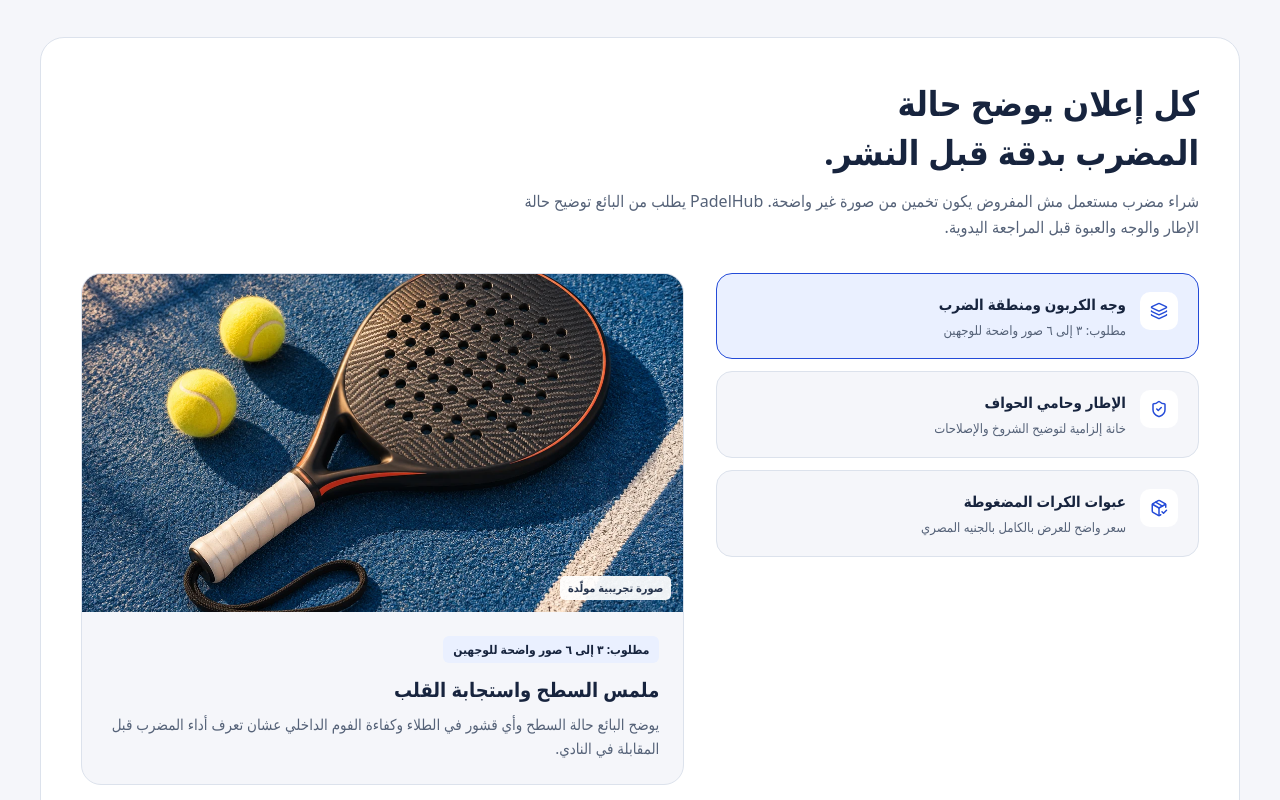
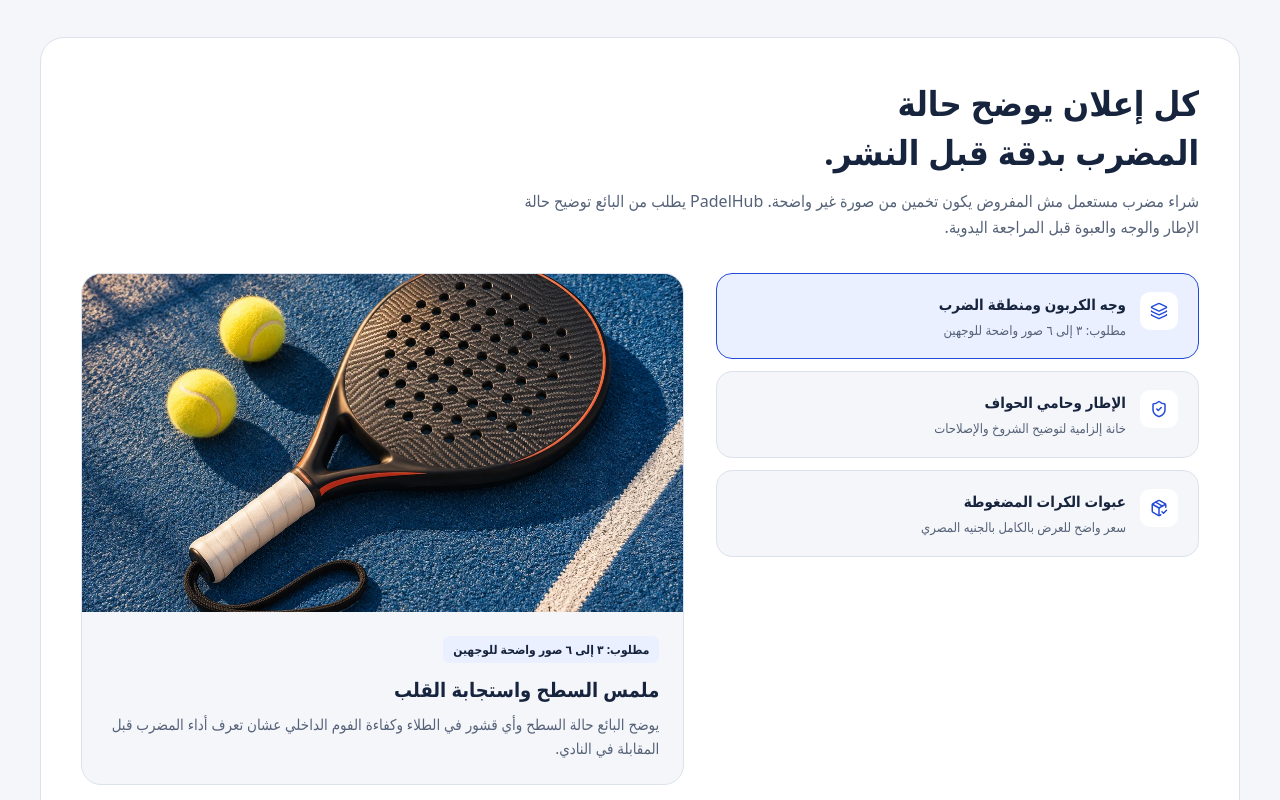
Before and after one commit to zeyadkhaled2/padel-hub, a Next.js app: page /ar in a window 1280 px wide. Shown: the part 1459-2259 px from the top of the page. Built offline with nearby package versions, Linux system fonts and the light colour scheme.

Commit message:
Remove AI demo image labels from website images

```diff
--- a/messages/ar.json
+++ b/messages/ar.json
@@ -68,7 +68,6 @@
     "step3": "اتفقوا مع بعض",
     "step3Body": "اتفقوا على الدفع والاستلام مباشرة. PadelHub مش بيحصّل فلوس ومش بيوصل المعدات.",
     "status": "دي معاينة للتصميم. الحسابات وإضافة الإعلانات والمراجعة والتواصل على واتساب لسه مش متنفذين.",
-    "artLabel": "صورة تجريبية مولّدة",
     "courtCaption": "عشان وقت أكتر في الملعب.",
     "specShape": "الشكل والتوازن",
     "specWeight": "فئة الوزن",
--- a/messages/en.json
+++ b/messages/en.json
@@ -68,7 +68,6 @@
     "step3": "Make your own arrangements",
     "step3Body": "Agree payment and pickup directly. PadelHub does not process payments or deliver equipment.",
     "status": "This is a design preview. Accounts, listing submission, moderation and WhatsApp contact are not implemented yet.",
-    "artLabel": "AI demo image",
     "courtCaption": "Made for more court time.",
     "specShape": "Shape & balance",
     "specWeight": "Weight class",
--- a/src/app/globals.css
+++ b/src/app/globals.css
@@ -625,18 +625,6 @@ nav a:hover,
   position: relative;
 }
 
-.art-label {
-  position: absolute;
-  inset-inline-start: 12px;
-  bottom: 12px;
-  background: #ffffffed;
-  color: #26344d;
-  padding: 3px 8px;
-  border-radius: 5px;
-  font-size: 11px;
-  font-weight: 600;
-}
-
 .listing-content {
   padding: 20px;
 }
--- a/src/components/sections/inspection-showcase.tsx
+++ b/src/components/sections/inspection-showcase.tsx
@@ -16,7 +16,6 @@ export interface InspectionTabItem {
 interface InspectionShowcaseProps {
   title: string;
   subtitle: string;
-  artLabel: string;
   illustrationAlt: string;
   items: InspectionTabItem[];
 }
@@ -24,7 +23,6 @@ interface InspectionShowcaseProps {
 export function InspectionShowcase({
   title,
   subtitle,
-  artLabel,
   illustrationAlt,
   items,
 }: InspectionShowcaseProps) {
@@ -92,7 +90,6 @@ export function InspectionShowcase({
               fill
               sizes="(max-width: 700px) 100vw, 50vw"
             />
-            <span className="art-label">{artLabel}</span>
           </div>
 
           <div className="inspection-stage-body">
--- a/src/features/marketplace/equipment-detail-view.tsx
+++ b/src/features/marketplace/equipment-detail-view.tsx
@@ -26,7 +26,6 @@ export async function EquipmentDetailView({
       <div className="detail-grid">
         <figure>
           <EquipmentArt listing={listing} label={t('illustration')} />
-          <figcaption>{t('illustration')}</figcaption>
         </figure>
 
         <section>
--- a/src/features/marketplace/listing-card.tsx
+++ b/src/features/marketplace/listing-card.tsx
@@ -17,7 +17,6 @@ export async function ListingCard({ listing }: ListingCardProps) {
     <article className="listing-card">
       <div className="listing-visual">
         <EquipmentArt listing={listing} label={t('illustration')} />
-        <span className="art-label">{t('artLabel')}</span>
       </div>
 
       <div className="listing-content">
--- a/src/features/marketplace/marketplace-page.tsx
+++ b/src/features/marketplace/marketplace-page.tsx
@@ -106,7 +106,6 @@ export async function MarketplacePage({
       <InspectionShowcase
         title={tInspection('title')}
         subtitle={tInspection('subtitle')}
-        artLabel={tMarket('artLabel')}
         illustrationAlt={tMarket('illustration')}
         items={inspectionItems}
       />
```
Also changed, not shown: 1 other file (tests, documents, lock files or other folders).
